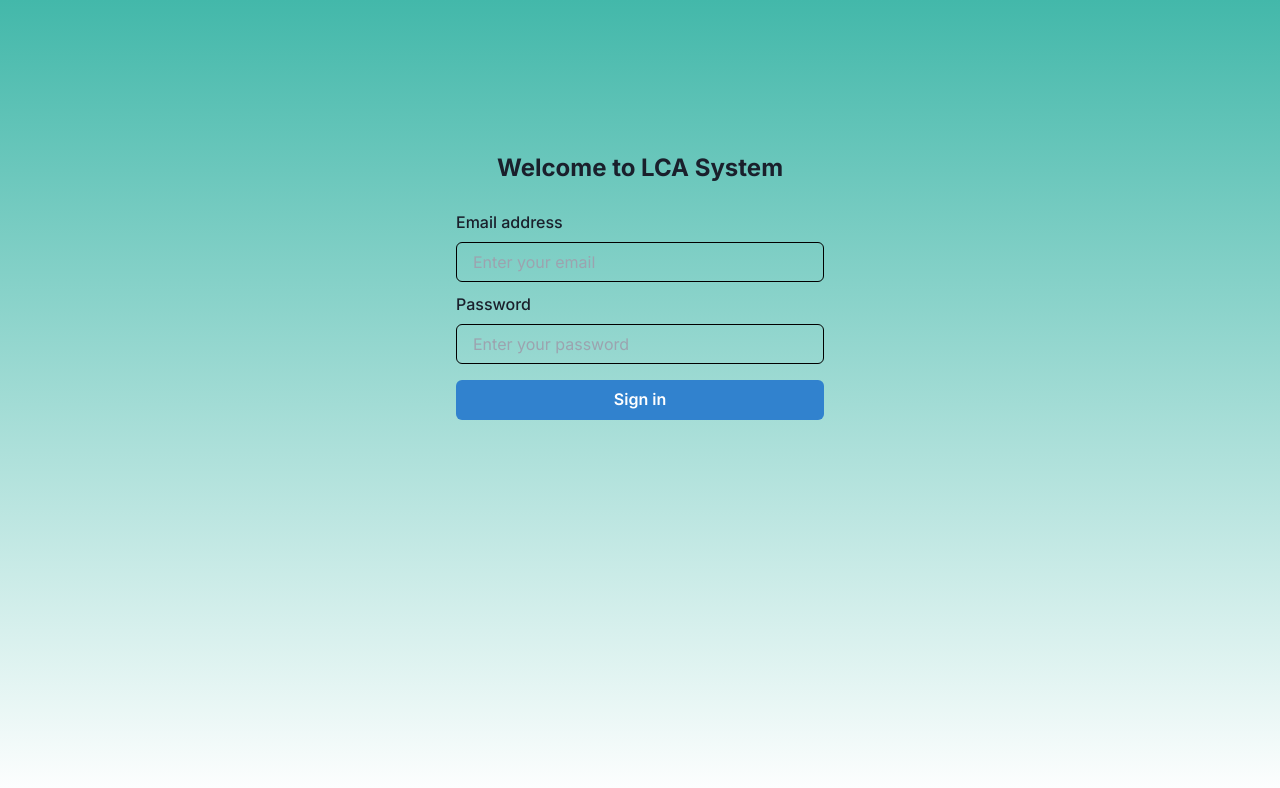
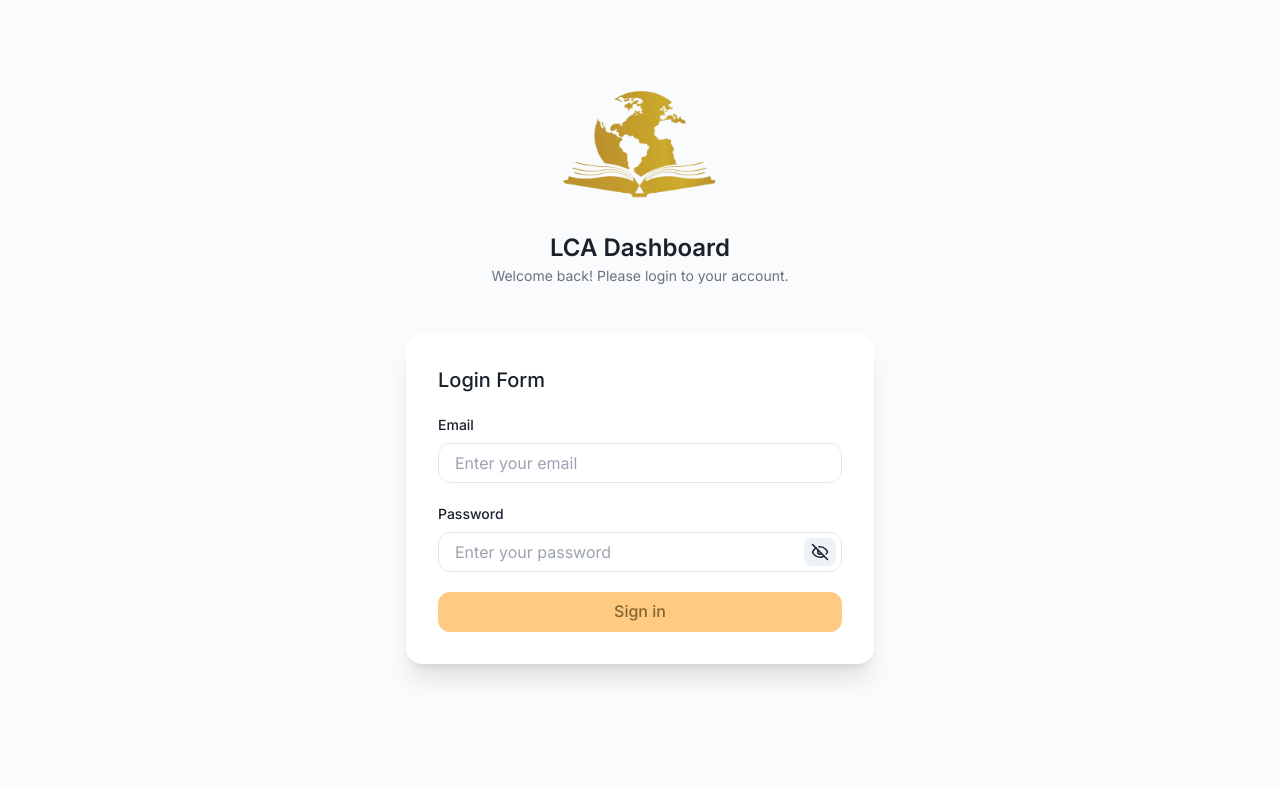
Before and after one commit to RafayDev/lca_system_frontend, a React (Create React App) app: page /login in a window 1280 px wide. Shown: the top 788 px of the page. Built offline with nearby package versions, Linux system fonts and the light colour scheme.

Commit message:
updated UI for login page and added loading

```diff
--- a/src/Pages/Home.js
+++ b/src/Pages/Home.js
@@ -57,12 +57,12 @@ function Home() {
   return (
     <>
       <h1 className="text-xl font-semibold ml-6 mb-5">Welcome to LCA System</h1>
-      <div className="grid grid-cols-1 lg:grid-cols-2 xl:grid-cols-3 2xl:grid-cols-4 gap-6">
+      <div className="grid grid-cols-1 lg:grid-cols-2 xl:grid-cols-3 2xl:grid-cols-4 gap-4">
         {data.map((item, index) => (
           <div className="w-full">
             <div
               key={index}
-              className="bg-white rounded-lg border border-[#E0E8EC] p-6 flex justify-between items-start"
+              className="bg-white rounded-xl border border-[#E0E8EC] p-6 flex justify-between items-start"
             >
               <Stat>
                 <StatLabel>{item.title}</StatLabel>
--- a/src/Pages/Login.js
+++ b/src/Pages/Login.js
@@ -1,34 +1,52 @@
-import React, { useEffect } from 'react';
-import { Button, FormControl, FormLabel, Input, VStack, Box, useToast } from '@chakra-ui/react';
-import { useFormik } from 'formik';
-import * as Yup from 'yup';
-import axios from 'axios';
+import React, { useEffect } from "react";
+import {
+  Button,
+  FormControl,
+  FormLabel,
+  Input,
+  VStack,
+  Box,
+  useToast,
+  Image,
+  InputGroup,
+  InputRightElement,
+  IconButton,
+} from "@chakra-ui/react";
+import { useFormik } from "formik";
+import * as Yup from "yup";
+import axios from "axios";
 import { useNavigate } from "react-router-dom";
-import Cookies from 'js-cookie';
+import Cookies from "js-cookie";
+import { Eye, EyeOff } from "lucide-react";
+
+const bgImageUrl =
+  "https://scontent.flhe4-2.fna.fbcdn.net/v/t39.30808-6/414463992_281655228223938_6472109216520204944_n.jpg?_nc_cat=108&ccb=1-7&_nc_sid=5f2048&_nc_eui2=AeHiu9iJFBzhz-4JWuZ6AIyy3QGKTqbgZWfdAYpOpuBlZzrWY1San5W3ln-0LB7I2dcw8M54_GEXvO66vV259ySJ&_nc_ohc=iMYUxfsHDD0Q7kNvgHRYgxd&_nc_zt=23&_nc_ht=scontent.flhe4-2.fna&oh=00_AYDbVe5Tt0X-_ugcwgwYS6eVbG1iB9_1YBNXF2KiSq1CYw&oe=665A1615";
 
 const Login = () => {
-  const BASE_URL = process.env.BASE_URL || 'http://localhost:5000';
+  const BASE_URL = process.env.BASE_URL || "http://localhost:5000";
   const toast = useToast();
   const navigate = useNavigate();
 
+  const [show, setShow] = React.useState(false)
+  const handleClick = () => setShow(!show)
+
   useEffect(() => {
     // Check if authToken is present in cookies
-    const authToken = Cookies.get('authToken');
+    const authToken = Cookies.get("authToken");
     if (authToken) {
       // Redirect to dashboard or the page the user came from
-      navigate('/dashboard');
+      navigate("/dashboard");
     }
   }, []); // Empty dependency array ensures this effect runs only once, similar to componentDidMount
 
-
   const formik = useFormik({
     initialValues: {
-      email: '',
-      password: '',
+      email: "",
+      password: "",
     },
     validationSchema: Yup.object({
-      email: Yup.string().email('Invalid email address').required('Required'),
-      password: Yup.string().required('Required'),
+      email: Yup.string().email("Invalid email address").required("Required"),
+      password: Yup.string().required("Required"),
     }),
     onSubmit: async (values) => {
       try {
@@ -36,25 +54,25 @@ const Login = () => {
         if (response.status === 200) {
           // Login successful
           toast({
-            title: 'Logged in',
-            status: 'success',
+            title: "Logged in",
+            status: "success",
             duration: 3000,
             isClosable: true,
           });
           // Save authToken to cookies securely
           const authToken = response.data.authToken;
           const permissions = response.data.permissions;
-          Cookies.set('authToken', authToken, { expires: 7, secure: true }); // Expires in 7 days and secure flag set to true
-          sessionStorage.setItem('authToken', authToken);
-          sessionStorage.setItem('permissions', permissions);
+          Cookies.set("authToken", authToken, { expires: 7, secure: true }); // Expires in 7 days and secure flag set to true
+          sessionStorage.setItem("authToken", authToken);
+          sessionStorage.setItem("permissions", permissions);
           // Redirect to dashboard with react router
-          navigate('/dashboard');
+          navigate("/dashboard");
         } else {
           // Handle other status codes if needed
           toast({
-            title: 'Error',
-            description: 'An error occurred during login',
-            status: 'error',
+            title: "Error",
+            description: "An error occurred during login",
+            status: "error",
             duration: 3000,
             isClosable: true,
           });
@@ -62,9 +80,9 @@ const Login = () => {
       } catch (error) {
         // Handle network errors or server errors
         toast({
-          title: 'Error',
-          description: 'An error occurred during login',
-          status: 'error',
+          title: "Error",
+          description: "An error occurred during login",
+          status: "error",
           duration: 3000,
           isClosable: true,
         });
@@ -73,20 +91,47 @@ const Login = () => {
   });
 
   return (
-    <Box bgGradient="linear(to-b, #43B8AA, white)" minHeight="100vh">
-      <VStack spacing={6} align="stretch" width="100%" maxW="400px" margin="auto" paddingX="4">
-        <Box textAlign="center" fontSize="2xl" fontWeight="bold" paddingTop="50px" marginTop="100px">
-          Welcome to LCA System
+    <Box
+      minHeight="calc(100vh)"
+      paddingTop={"3.5rem"}
+      className="bg-[#F9FBFC]"
+    >
+      <VStack
+        spacing={6}
+        align="stretch"
+        width="100%"
+        maxW="500px"
+        margin="auto"
+        paddingX="4"
+      >
+        <Image
+          h={190}
+          src="./logo.png"
+          alt="Dan Abramov"
+          className="mx-auto -mb-10"
+        />
+        <Box textAlign="center" fontSize="2xl" fontWeight="semibold">
+          LCA Dashboard
         </Box>
-        <form onSubmit={formik.handleSubmit}>
-          <FormControl id="email" isInvalid={formik.touched.email && formik.errors.email}>
-            <FormLabel>Email address</FormLabel>
+        <p className="text-center text-sm text-gray-500 -mt-6">
+          Welcome back! Please login to your account.
+        </p>
+        <form
+          onSubmit={formik.handleSubmit}
+          className="flex flex-col gap-5 mt-6 bg-white shadow-xl rounded-2xl p-8"
+        >
+          <h1 className="text-xl font-medium">Login Form</h1>
+          <FormControl
+            id="email"
+            isInvalid={formik.touched.email && formik.errors.email}
+          >
+            <FormLabel fontSize={14}>Email</FormLabel>
             <Input
               type="email"
               value={formik.values.email}
               onChange={formik.handleChange}
               onBlur={formik.handleBlur}
-              borderColor="black"
+              borderRadius={"0.75rem"}
               placeholder="Enter your email"
             />
             {formik.touched.email && formik.errors.email ? (
@@ -95,23 +140,46 @@ const Login = () => {
               </Box>
             ) : null}
           </FormControl>
-          <FormControl id="password" isInvalid={formik.touched.password && formik.errors.password} marginTop="10px">
-            <FormLabel>Password</FormLabel>
+          <FormControl
+            id="password"
+            isInvalid={formik.touched.password && formik.errors.password}
+          >
+            <FormLabel fontSize={14}>Password</FormLabel>
+            <InputGroup>
               <Input
-              type="password"
+                type={show ? 'text' : 'password'}
                 value={formik.values.password}
                 onChange={formik.handleChange}
                 onBlur={formik.handleBlur}
-              borderColor="black"
+                borderRadius={"0.75rem"}
                 placeholder="Enter your password"
               />
+              <InputRightElement width="2.8rem">
+                <IconButton h="1.75rem" size="sm" borderRadius={"0.5rem"} onClick={handleClick}>
+                  {show ? <Eye size={18} /> : <EyeOff size={18} />}
+                </IconButton>
+              </InputRightElement>
+            </InputGroup>
             {formik.touched.password && formik.errors.password ? (
               <Box color="red" fontSize="sm">
                 {formik.errors.password}
               </Box>
             ) : null}
           </FormControl>
-          <Button type="submit" colorScheme="blue" width="full" mt="4">
+          <Button
+            borderRadius={"0.75rem"}
+            backgroundColor={"#FFCB82"}
+            color={"#85652D"}
+            _hover={{
+              backgroundColor: "#E3B574",
+              color: "#654E26",
+            }}
+            fontWeight={"500"}
+            type="submit"
+            width="full"
+            loadingText="Signing in..."
+            isLoading={formik.isSubmitting}
+          >
             Sign in
           </Button>
         </form>
```
Lines whose indentation alone changed are shown as unchanged.
